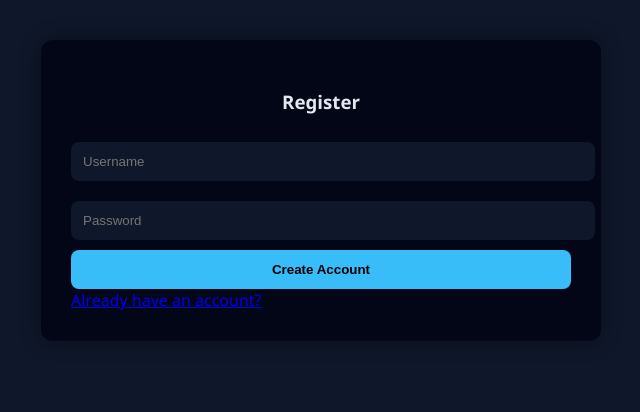
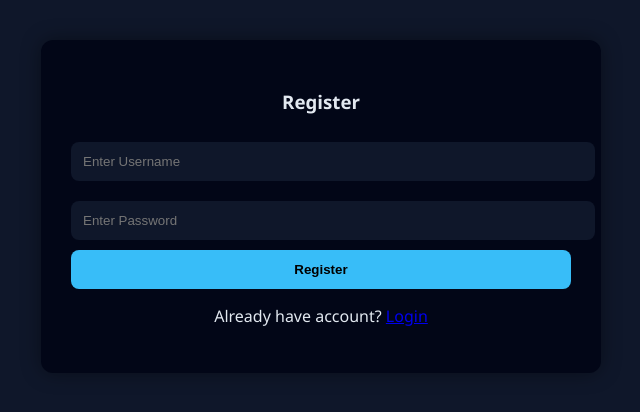
Before and after one commit to manojar346-hue/Clothes-, a Flask app: page /register in a window 1280 px wide. Shown: the part 64-476 px from the top of the page, without its empty margins (319-959 px from the left). Run offline with Flask 3, Linux system fonts and the light colour scheme.

Commit message:
Update register.html

```diff
--- a/templates/register.html
+++ b/templates/register.html
@@ -1,12 +1,20 @@
 {% extends "base.html" %}
 {% block content %}
+
 <div class="container">
     <h3>Register</h3>
+
     <form method="POST">
-        <input name="username" placeholder="Username" required>
-        <input name="password" type="password" placeholder="Password" required>
-        <button type="submit">Create Account</button>
+        <input name="username" placeholder="Enter Username" required>
+
+        <input name="password" type="password" placeholder="Enter Password" required>
+
+        <button type="submit">Register</button>
     </form>
-    <a href="/login">Already have an account?</a>
+
+    <p style="text-align:center;">
+        Already have account? <a href="/login">Login</a>
+    </p>
 </div>
+
 {% endblock %}
```
